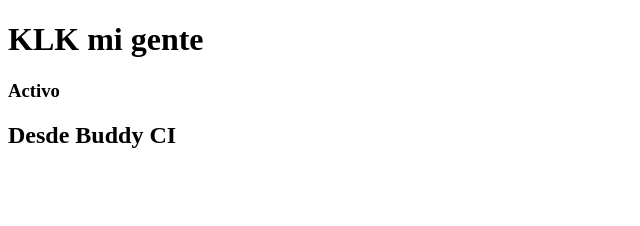
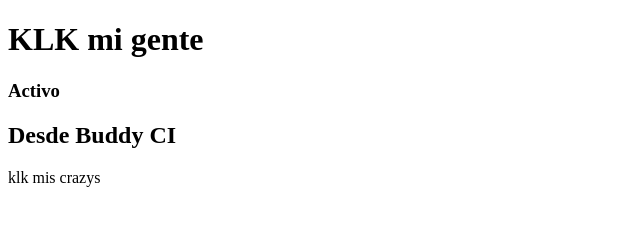
Before and after one commit to DarthMarino/suggestion-form, a plain HTML site: page helloworld.html in a window 1280 px wide. Shown: the whole page, without its empty margins (0-640 px from the left). Drawn offline with Linux system fonts and the light colour scheme.

Commit message:
Hice un cambio bacano

```diff
--- a/helloworld.html
+++ b/helloworld.html
@@ -9,5 +9,6 @@
     <h1>KLK mi gente</h1>
     <h3>Activo</h3>
     <h2>Desde Buddy CI</h2>
+    <p>klk mis crazys</p>
 </body>
 </html>
```
